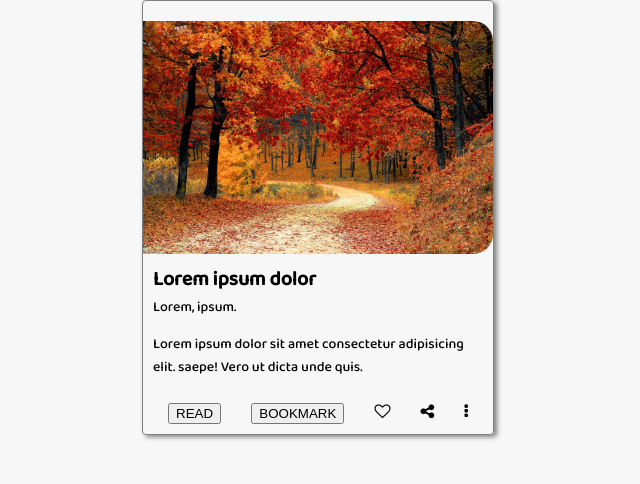
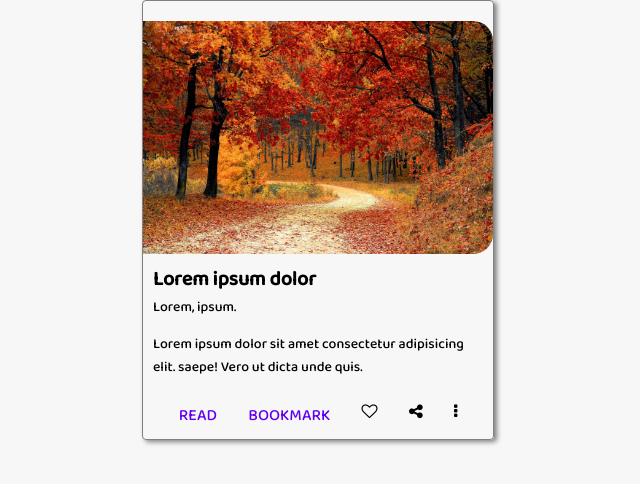
Before and after one commit to ShoaibTamboli/Card_component, a plain HTML site: page index.html in a window 1280 px wide. Shown: the whole page, without its empty margins (322-962 px from the left). Drawn offline with Linux system fonts and the light colour scheme.

Commit message:
Refactor: Css updated

```diff
--- a/index.html
+++ b/index.html
@@ -30,20 +30,17 @@
             </div>
         </div>
 
-        <div class="card-footer" id="card-footer">
+        <div class="card-footer">
 
             <div class="card-footer-buttons">
-                <button>READ</button>
-                <button>BOOKMARK</button>
+                <span>READ</span>
+                <span>BOOKMARK</span>
                 <i class="fa fa-heart-o"></i>
                 <i class="fa fa-share-alt"></i>
                 <i class="fa fa-ellipsis-v"></i>
-
             </div>
         </div>
     </div>
-
-
 </body>
 
 </html>
--- a/style.css
+++ b/style.css
@@ -22,6 +22,7 @@ border:1px solid gray;
  justify-content: center;
  align-items: center;
 margin: auto;
+cursor: pointer;
 }
 
 .card-image img{
@@ -47,7 +48,7 @@ font-size: 20px;
 }
 .card-footer{
     padding: 10px 10px;
-    width: 100%;
+    width: -webkit-fill-available;
 }
 .card-footer-buttons{
 padding: 0px 10px;
@@ -55,3 +56,11 @@ display: flex;
 justify-content: space-around;
 
 }
+
+.card-footer-buttons span{
+    color: #6200ee;
+}
+
+.card-footer:hover{
+    background-color: rgba(248, 237, 237, 0.555);;
+}
```
